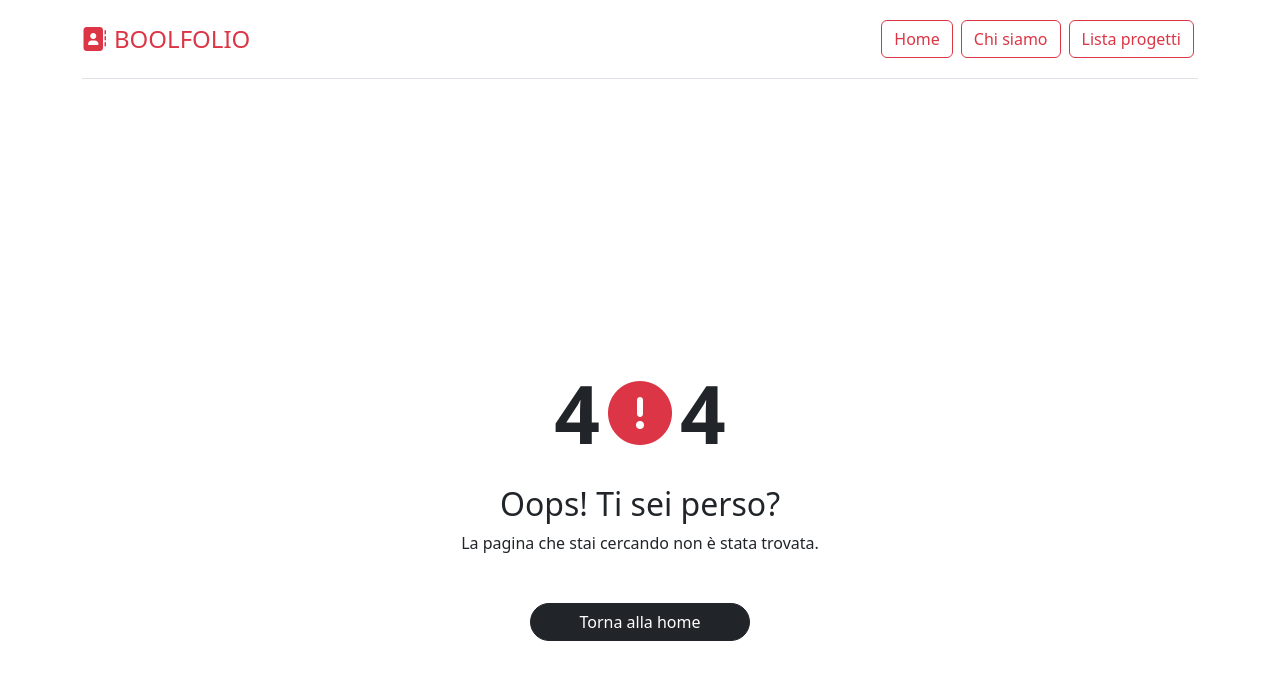
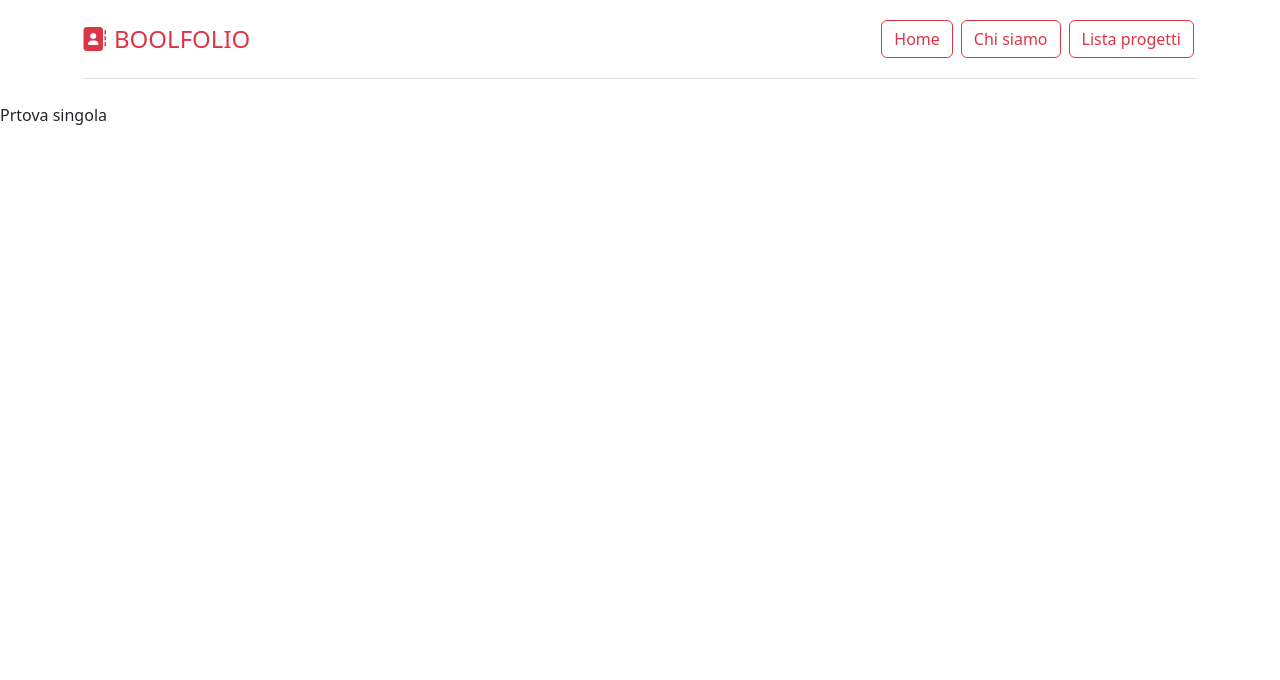
Before and after one commit to aniellonigrocogliano/vite-boolfolio, a Vue app: page /project/1 in a window 1280 px wide. Shown: the top 680 px of the page. Built offline with nearby package versions, Linux system fonts and the light colour scheme.

Commit message:
add: single show

```diff
--- /dev/null
+++ b/src/components/Project.vue
@@ -0,0 +1,3 @@
+<template>
+    Prtova singola
+</template>
--- a/src/components/ProjectCard.vue
+++ b/src/components/ProjectCard.vue
@@ -1,13 +1,18 @@
 <script>
+import { RouterLink } from 'vue-router';
+
 export default {
     props: {
         cardObj: Object,
-    }
+    },
+    components: {
+        RouterLink
+    },
 };
 </script>
 
 <template>
-    <div class="card" style="width: 18rem;">
+    <RouterLink :to="{ name: 'project', params: { slug: cardObj.slug } }" class="card" style="width: 18rem;">
 
         <div class="card-body">
             <h5 class="card-title">{{ cardObj.title }}</h5>
@@ -16,7 +21,7 @@ export default {
             <p class="card-text">Data crerazione {{ cardObj.creation_date }}</p>
 
         </div>
-    </div>
+    </RouterLink>
 </template>
 
 <style lang="scss" scoped></style>
--- a/src/router.js
+++ b/src/router.js
@@ -3,6 +3,7 @@ import Home from './pages/Home.vue';
 import Aboutus from './pages/Aboutus.vue'
 import ListProjects from './pages/ListProjects.vue'
 import NotFound from './components/NotFound.vue'
+import Project  from './components/Project.vue'
 
 const router= createRouter({
     history: createWebHistory(),
@@ -18,9 +19,14 @@ const router= createRouter({
             component: Aboutus
         },
         {
-            path: '/listtrojects',
+            path: '/listprojects',
             name: 'listprojects',
             component: ListProjects
+        },
+        {
+            path: '/project/:slug',
+            name: 'project',
+            component: Project
         },
         {
             path: '/:catchAll(.*)',
```
